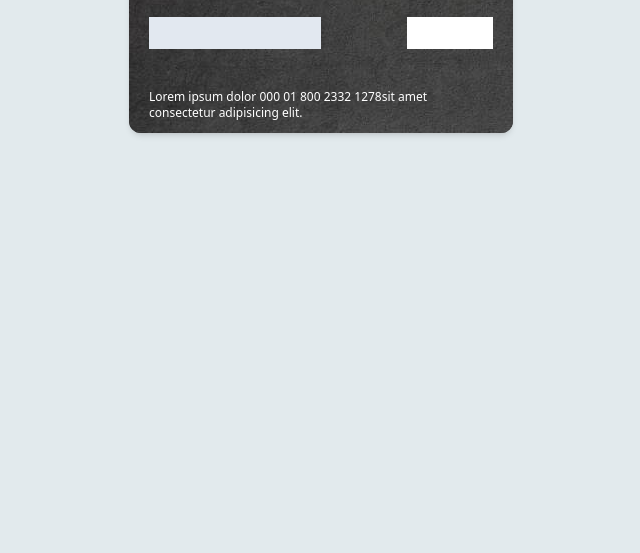
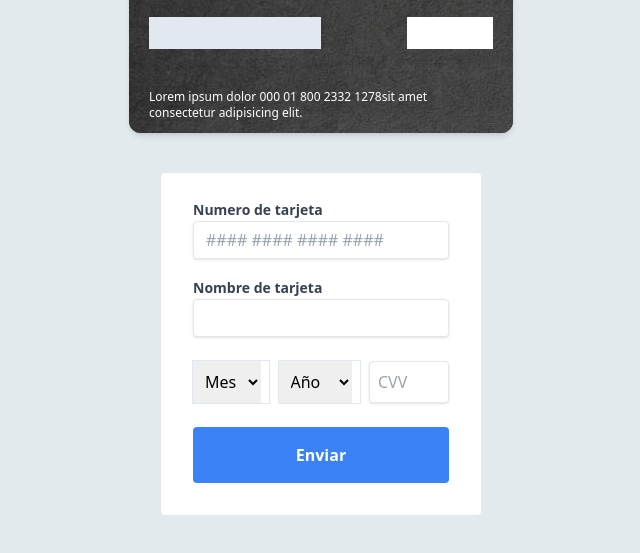
Before and after one commit to Bofi1/card_presentation, a plain HTML site: page index.html in a window 1280 px wide. Shown: the part 235-788 px from the top of the page, without its empty margins (319-959 px from the left). Drawn offline with nearby package versions, Linux system fonts and the light colour scheme.

Commit message:
tailwind update

```diff
--- a/index.html
+++ b/index.html
@@ -66,6 +66,52 @@
         </section>
 
         <!-- FORM -->
+         <div class="w-full max-w-xs mx-auto mt-10">
+            <form class="bg-white shadows-md rounded px-8 pt-6 pb-8 mb-4">
+
+                <!-- Numero de tarjeta -->
+                <div class="mb-4">
+                    <label for="card_number" class="blocck text-gray-700 text-sm font-bold mb-2">
+                        Numero de tarjeta
+                    </label>
+                    <input type="number" id="card_number" placeholder="#### #### #### ####" class="shadow appearance-none border rounded w-full py-2 px-3 text leading-tight focus:outline-none focus:shadow-outline" >
+                </div>
+
+                <!-- Nombre de tarjeta -->
+                <div class="mb-6">
+                    <label for="card_name" class="blocck text-gray-700 text-sm font-bold mb-2">
+                        Nombre de tarjeta
+                    </label>
+                    <input type="text" id="card_name" placeholder="" class="shadow appearance-none border rounded w-full py-2 px-3 text leading-tight focus:outline-none focus:shadow-outline" >
+                </div>
+
+
+                <div class="mb-6 flex item-center justify-between ">
+                    <select id="mounth" class="p-2 outline outline-slate-200 outline-1 border-white border-r-8">
+                        <option value="">Mes</option>
+                        <option value="01">01</option>
+                        <option value="02">02</option>
+                        <option value="03">03</option>
+                    </select>
+
+                    <select id="year" class="p-2 outline outline-slate-200 outline-1 border-white border-r-8">
+                        <option value="">Año</option>
+                        <option value="23">2023</option>
+                        <option value="24">2024</option>
+                        <option value="25">2025</option>
+                    </select>
+
+                    <div>
+                        <input id="cvv" type="text" placeholder="CVV" class="block shadow w-20 border rounded p-2">
+                    </div>
+
+                </div>
+                <div class="flex items-center justify-between">
+                    <button class="w-full bg-blue-500 hover:bg-blue-700 text-white font-bold py-4 px-4 rounded" type="">Enviar</button>
+                </div>
+            </form>
+         </div>
+
     </main>
 
     <script src="./main.js"></script>
```
